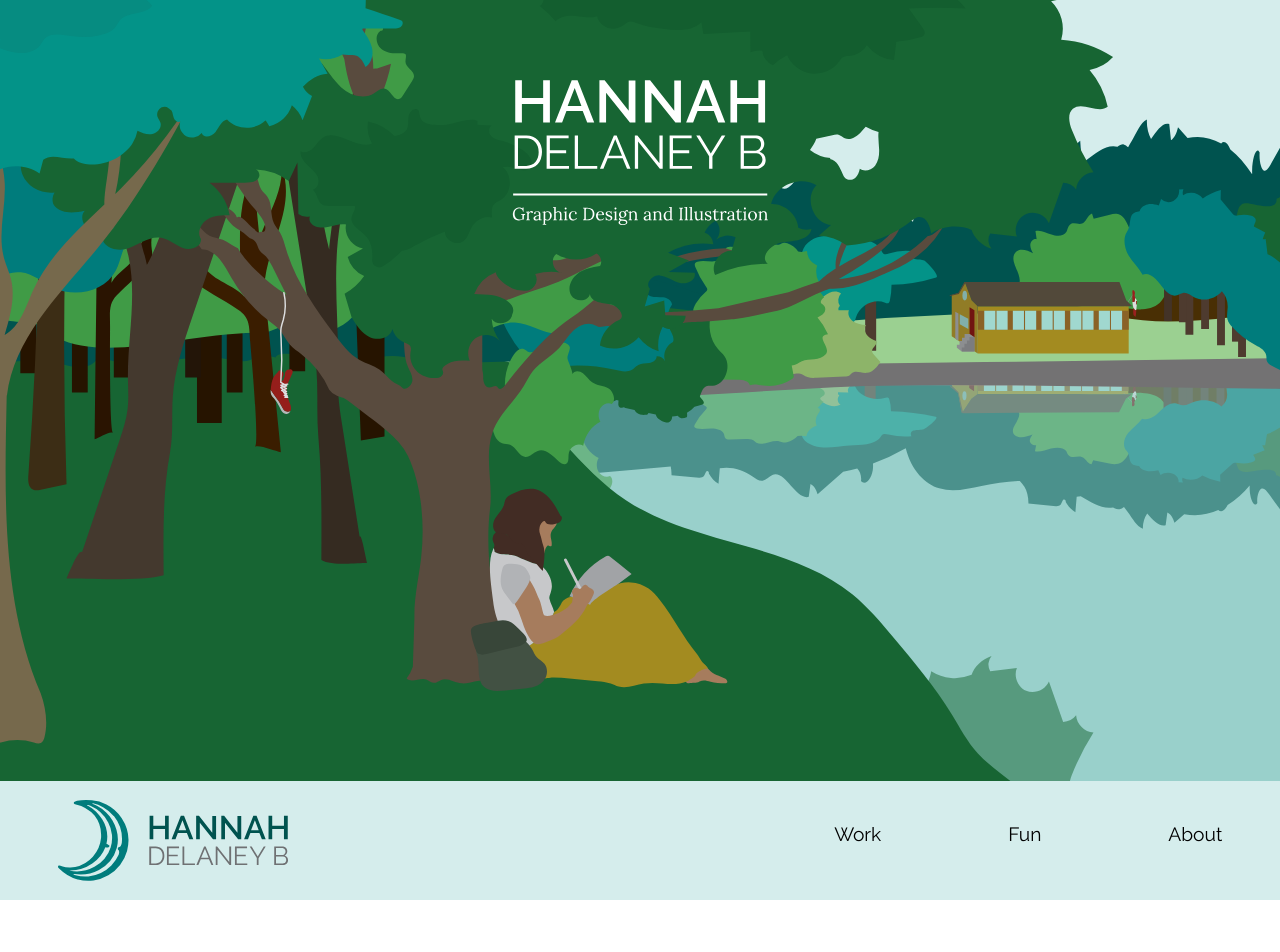
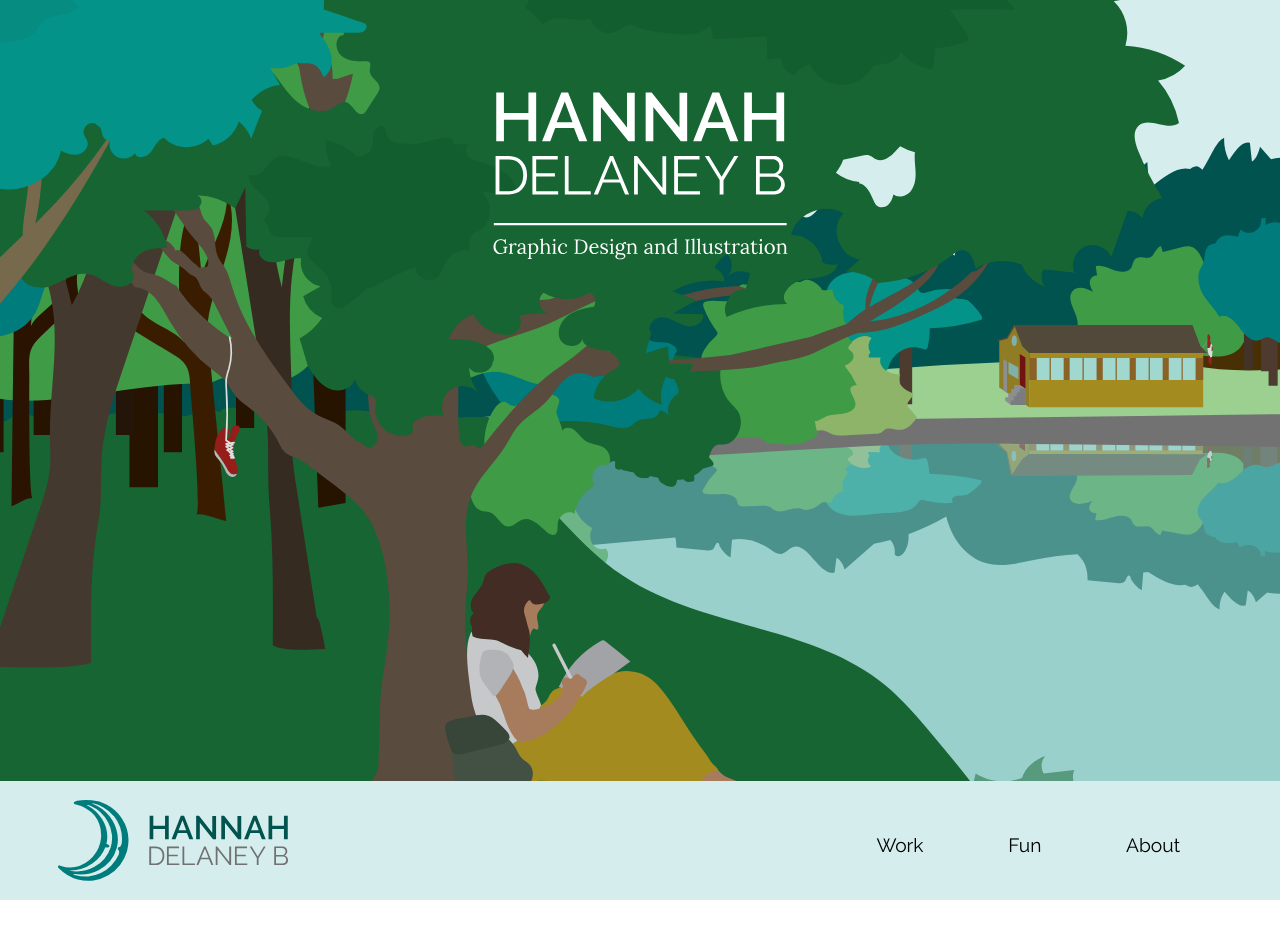
Before and after one commit to HannahDelaney/portfolio-site-2020, a Jekyll site: the page built from index.html, in a window 1280 px wide. Shown: the top 952 px of the page. Built offline with Jekyll 4.4.1, drawn with Linux system fonts in a browser that asks for light colours; some web fonts are replaced.

Commit message:
Add backend SEO files, change set up of homepage banner image

```diff
--- a/_includes/header.html
+++ b/_includes/header.html
@@ -9,7 +9,7 @@
       </a>
     </div>
     <div class="menu unit xs-1-2 m-0 unit-offset-l-1-3 grid-bottom-align text-right relative">
-      <a class="navtoggle" href="#nav">
+      <a class="navtoggle push-3-4" href="#nav">
         <div class="first">
         </div>
         <div class="second">
@@ -20,7 +20,7 @@
     </div>
     <div class="unit xs-1 m-1-2 l-1-3 unit-offset-l-1-3 grid-bottom-align nav-bg-color">
       <nav role="navigation" id="nav">
-        <ul class="header-nav tera" id="menu">
+        <ul class="header-nav tera push-3-4" id="menu">
           <li class="push-1-2 {% if page.url contains 'work' %}current{% endif %}">
             <a class="kilo" href="{{site.baseurl}}/work/">Work</a>
           </li>
--- a/_includes/svg-home-banner.html
+++ b/_includes/svg-home-banner.html
@@ -1,3 +1,3 @@
 <div class="svg-banner-wrapper" title="An illustration of Hannah sitting under a tree at the edge of a lake with a cottage in the distance, drawing.">
-  <h1 class="home-h1 text-center">HANNAH DELANEY B, Graphic Designer and Illustrator</h1>
+  <img class="svg-banner-img img-flex" src="../images/banner.svg" alt="">
 </div>
--- a/_sass/_patterns/header.scss
+++ b/_sass/_patterns/header.scss
@@ -32,6 +32,10 @@
 
 .header-nav a {
   position: relative;
+}
+
+.header-nav a:focus {
+  outline-offset: 1px;
 }
 
 .header-nav a::before {
@@ -150,11 +154,11 @@
 
   .header-nav {
     display: flex;
-    justify-content: space-between;
+    justify-content: space-around;
     align-items: center;
     position: static;
     max-height: 1.5rem;
-    padding: 0;
+    padding: 8px 0 0;
     transition: none;
   }
 
--- a/_sass/_patterns/icons.scss
+++ b/_sass/_patterns/icons.scss
@@ -1,6 +1,10 @@
 .social-links {
   display: inline-block;
   text-align: center;
+}
+
+.icon-link:focus {
+  display:inline-block;
 }
 
 .icon-link {
--- a/_sass/_patterns/svg-home-banner.scss
+++ b/_sass/_patterns/svg-home-banner.scss
@@ -1,26 +1,12 @@
 .svg-banner-wrapper {
   position: relative;
   height: 100vh;
-  background-image: url(../images/banner.svg);
   background-color: var(--color-d-teal-light);
-  background-position: center;
-  background-repeat: no-repeat;
-  background-size: cover;
-  background-attachment: fixed;
-  @supports (-webkit-touch-callout: none) {
-    background-attachment: scroll;
-  }
+  z-index: -1;
 }
 
-.svg-banner {
+.svg-banner-img {
+  object-fit: cover;
+  height: 100vh;
   position: fixed;
-  top: 0;
-  left: 0;
-  bottom: 0;
-  right: 0;
-  z-index: -10;
 }
-
-.home-h1 {
-  visibility: hidden;
-}
--- a/js/main.js
+++ b/js/main.js
@@ -26,6 +26,7 @@ $('.svg-banner-wrapper').css("height", `calc(100vh - ${navHeight}px)`);
 
 const caseTitle = document.querySelector('.case-title');
 
-const titleHeight = caseTitle.offsetHeight;
-
-$('.case-banner').css("height", `calc(100vh - ${titleHeight + navHeight}px)`);
+if (caseTitle) {
+  const titleHeight = caseTitle.offsetHeight;
+  $('.case-banner').css("height", `calc(100vh - ${titleHeight + navHeight}px)`);
+}
--- /dev/null
+++ b/robots.txt
@@ -0,0 +1,4 @@
+Sitemap: https://hannahdel.ca/sitemap.xml
+
+User-Agent: *
+Disallow:
```
Also changed, not shown: sitemap.xml (added, +44 -0 lines).
